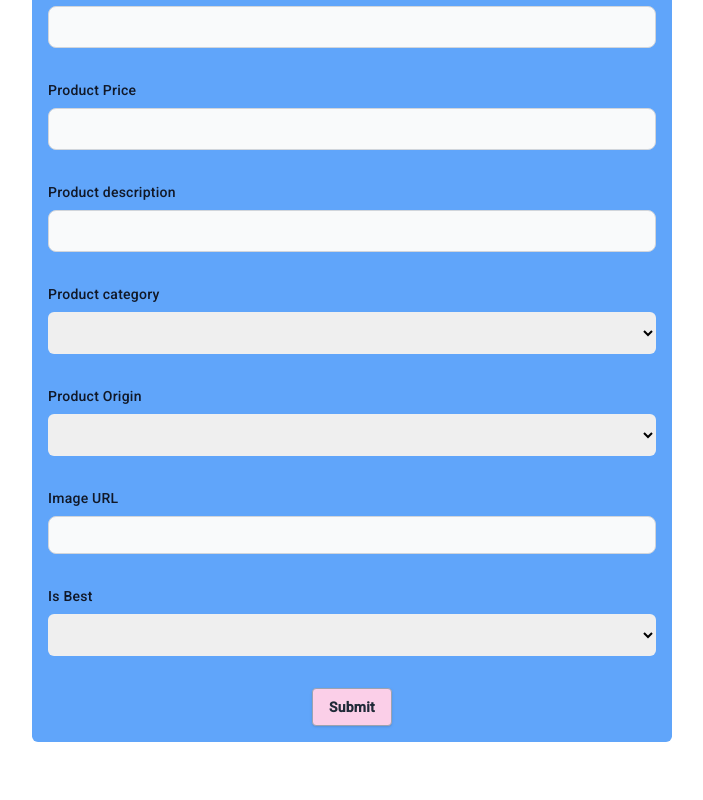
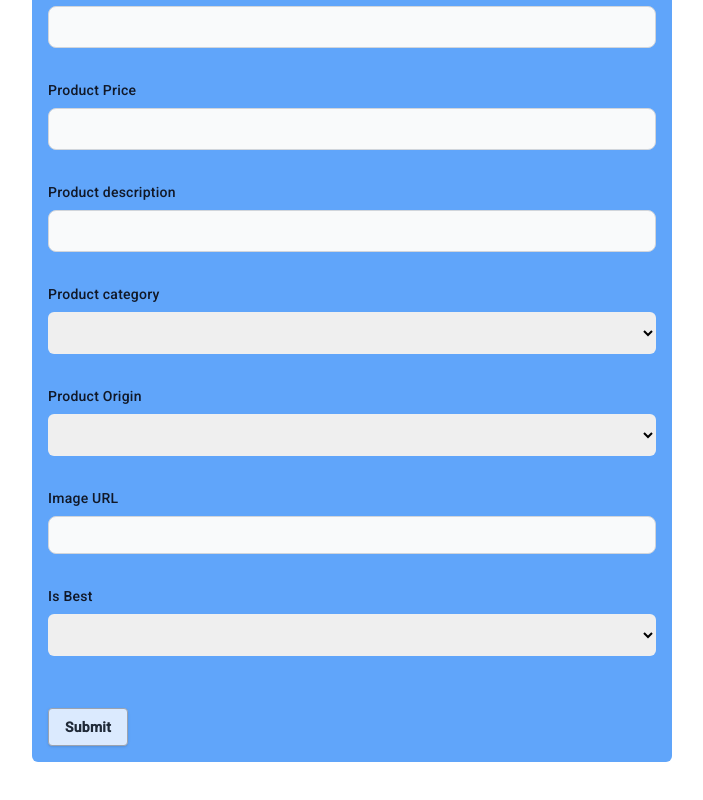
Before and after one commit to Isa-Ismail/data-table-app, an Angular app: page /products/create in a window 1280 px wide. Shown: the part 280-1080 px from the top of the page, without its empty margins (288-991 px from the left). Built offline with nearby package versions, Linux system fonts and the light colour scheme.

Commit message:
form-message

```diff
--- a/src/app/create-product/create-product.component.html
+++ b/src/app/create-product/create-product.component.html
@@ -51,8 +51,16 @@
                 <option [value]="false" [innerHTML]="false">
         </select>
     </div>
-    <div class="flex justify-center items-center">
-        <button (click)="onSubmit()" type="submit" class="bg-pink-200 hover:bg-gray-100 text-gray-800 font-semibold py-2 px-4 border border-gray-400 rounded shadow">
+    <div class="flex-col justify-center items-center">
+        <div *ngIf="message===1">
+            <p class="text-red-500">Product created successfully</p>
+            <a routerLink="/">
+                <button class="bg-blue-100 hover:bg-gray-100 text-gray-800 font-semibold py-2 px-4 border border-gray-400 rounded shadow">
+                    Go to product list
+                </button>
+            </a>
+        </div><br />
+        <button (click)="onSubmit()" type="submit" class="bg-blue-100 hover:bg-gray-100 text-gray-800 font-semibold py-2 px-4 border border-gray-400 rounded shadow">
             Submit
         </button>
     </div>
--- a/src/app/create-product/create-product.component.ts
+++ b/src/app/create-product/create-product.component.ts
@@ -2,6 +2,7 @@ import { Component, OnInit } from '@angular/core';
 import { FormBuilder, FormGroup, Validators } from '@angular/forms';
 import { HttpClient } from '@angular/common/http';
 import { serverlessAPI } from '../environments/env';
+import { Router } from '@angular/router';
 
 @Component({
   selector: 'app-create-product',
@@ -9,14 +10,16 @@ import { serverlessAPI } from '../environments/env';
   styleUrls: ['./create-product.component.css']
 })
 export class CreateProductComponent implements OnInit {
+  message: number = 0
   form: FormGroup;
   categories: string[] = ['electronics', 'grocery', 'fashion', 'home', 'sports'];
   origin: string[] = ['Europe', 'china', 'Africa', 'USA', 'India'];
   best : boolean[] = [true, false];
 
-  constructor(private formBuilder: FormBuilder, private http: HttpClient) {}
+  constructor(private formBuilder: FormBuilder, private router: Router, private http: HttpClient) {}
 
   ngOnInit() {
+    this.message = 0;
     this.form = this.formBuilder.group({
       productName: ['', Validators.required],
       productShortCode: ['', [Validators.required]],
@@ -46,6 +49,7 @@ export class CreateProductComponent implements OnInit {
       origin: ['', Validators.required]
     });
       console.log(this.form.value);
+       this.message = 1;
     }
   }
 }
--- a/src/app/dashboard/dashboard.component.html
+++ b/src/app/dashboard/dashboard.component.html
@@ -15,10 +15,11 @@
             <div class="space-x-20">
                 <a routerLink="/product/{{item._id}}"
                     class="inline-flex items-center px-3 py-2 text-sm font-medium text-center text-white bg-blue-700 rounded-lg hover:bg-blue-800 focus:ring-4 focus:outline-none focus:ring-blue-300 dark:bg-blue-600 dark:hover:bg-blue-700 dark:focus:ring-blue-800">
-                    <button (click)="addToCart(item)">
+                    <button>
                         Detail
                     </button>
                 </a>
+
                 <a routerLink="/my-cart"
                     class="inline-flex items-center px-3 py-2 text-sm font-medium text-center text-white bg-blue-700 rounded-lg hover:bg-blue-800 focus:ring-4 focus:outline-none focus:ring-blue-300 dark:bg-blue-600 dark:hover:bg-blue-700 dark:focus:ring-blue-800">
                     <button (click)="addToCart(item)">
```
